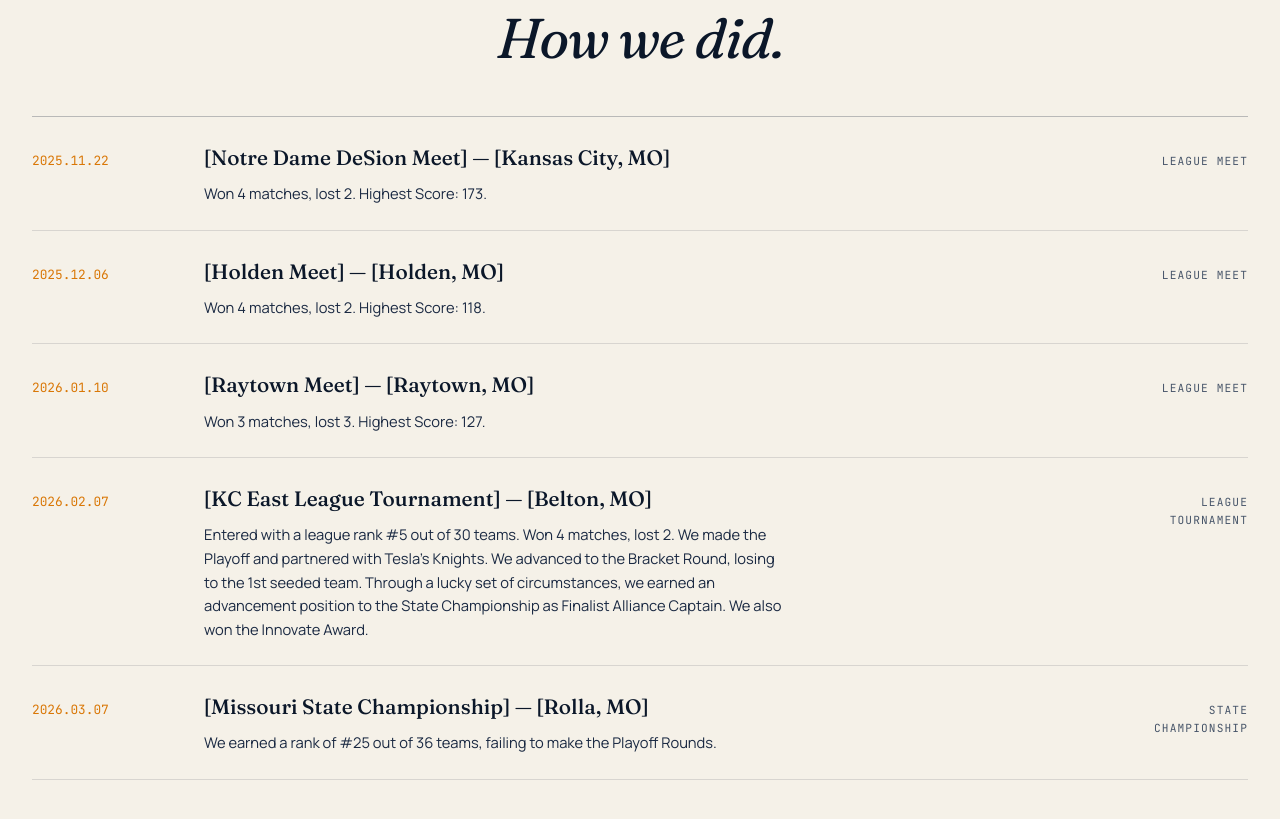
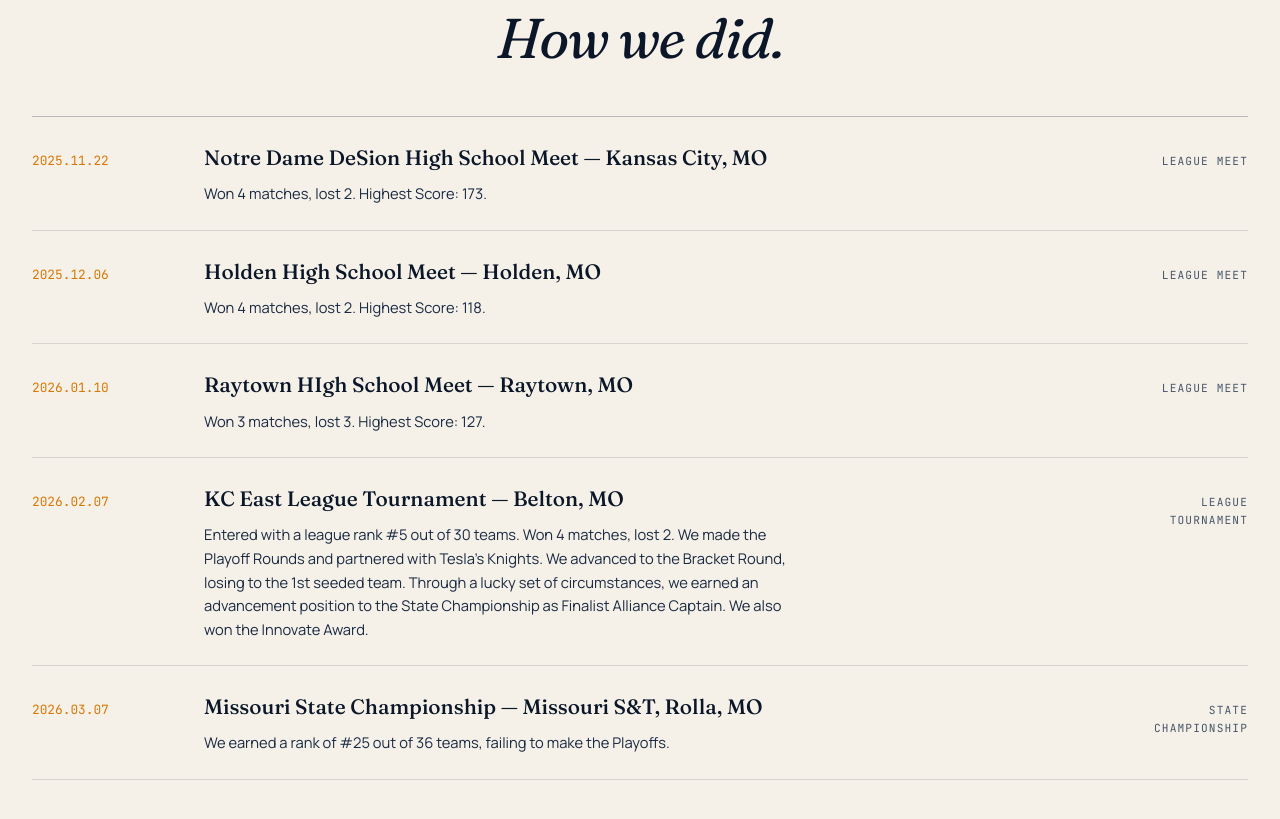
Before and after one commit to Gensiphone/team9960-website, a plain HTML site: page seasons/2025-26-decode.html in a window 1280 px wide. Shown: the part 1946-2765 px from the top of the page. Drawn offline with Linux system fonts and the light colour scheme.

Commit message:
Update 2025-26-decode.html

```diff
--- a/seasons/2025-26-decode.html
+++ b/seasons/2025-26-decode.html
@@ -99,7 +99,7 @@
       <div class="entry">
         <div class="entry-date">2025.11.22</div>
         <div>
-          <div class="entry-title">[Notre Dame DeSion Meet] — [Kansas City, MO]</div>
+          <div class="entry-title">Notre Dame DeSion High School Meet — Kansas City, MO</div>
           <p style="margin-top: 0.5rem; color: var(--ink-soft); font-size: 0.92rem;">Won 4 matches, lost 2. Highest Score: 173.</p>
         </div>
         <div class="entry-tag">League Meet</div>
@@ -108,7 +108,7 @@
       <div class="entry">
         <div class="entry-date">2025.12.06</div>
         <div>
-          <div class="entry-title">[Holden Meet] — [Holden, MO]</div>
+          <div class="entry-title">Holden High School Meet — Holden, MO</div>
           <p style="margin-top: 0.5rem; color: var(--ink-soft); font-size: 0.92rem;">Won 4 matches, lost 2. Highest Score: 118.</p>
         </div>
         <div class="entry-tag">League Meet</div>
@@ -117,7 +117,7 @@
       <div class="entry">
         <div class="entry-date">2026.01.10</div>
         <div>
-          <div class="entry-title">[Raytown Meet] — [Raytown, MO]</div>
+          <div class="entry-title">Raytown HIgh School Meet — Raytown, MO</div>
           <p style="margin-top: 0.5rem; color: var(--ink-soft); font-size: 0.92rem;">Won 3 matches, lost 3. Highest Score: 127.</p>
         </div>
         <div class="entry-tag">League Meet</div>
@@ -126,8 +126,8 @@
       <div class="entry">
         <div class="entry-date">2026.02.07</div>
         <div>
-          <div class="entry-title">[KC East League Tournament] — [Belton, MO]</div>
-          <p style="margin-top: 0.5rem; color: var(--ink-soft); font-size: 0.92rem;">Entered with a league rank #5 out of 30 teams. Won 4 matches, lost 2. We made the Playoff and partnered with Tesla's Knights. We advanced to the Bracket Round, losing to the 1st seeded team. Through a lucky set of circumstances, we earned an advancement position to the State Championship as Finalist Alliance Captain. We also won the Innovate Award.</p>
+          <div class="entry-title">KC East League Tournament — Belton, MO</div>
+          <p style="margin-top: 0.5rem; color: var(--ink-soft); font-size: 0.92rem;">Entered with a league rank #5 out of 30 teams. Won 4 matches, lost 2. We made the Playoff Rounds and partnered with Tesla's Knights. We advanced to the Bracket Round, losing to the 1st seeded team. Through a lucky set of circumstances, we earned an advancement position to the State Championship as Finalist Alliance Captain. We also won the Innovate Award.</p>
         </div>
         <div class="entry-tag">League Tournament</div>
       </div>
@@ -135,8 +135,8 @@
       <div class="entry">
         <div class="entry-date">2026.03.07</div>
         <div>
-          <div class="entry-title">[Missouri State Championship] — [Rolla, MO]</div>
-          <p style="margin-top: 0.5rem; color: var(--ink-soft); font-size: 0.92rem;">We earned a rank of #25 out of 36 teams, failing to make the Playoff Rounds.</p>
+          <div class="entry-title">Missouri State Championship — Missouri S&T, Rolla, MO</div>
+          <p style="margin-top: 0.5rem; color: var(--ink-soft); font-size: 0.92rem;">We earned a rank of #25 out of 36 teams, failing to make the Playoffs.</p>
         </div>
         <div class="entry-tag">State Championship</div>
       </div>
```
